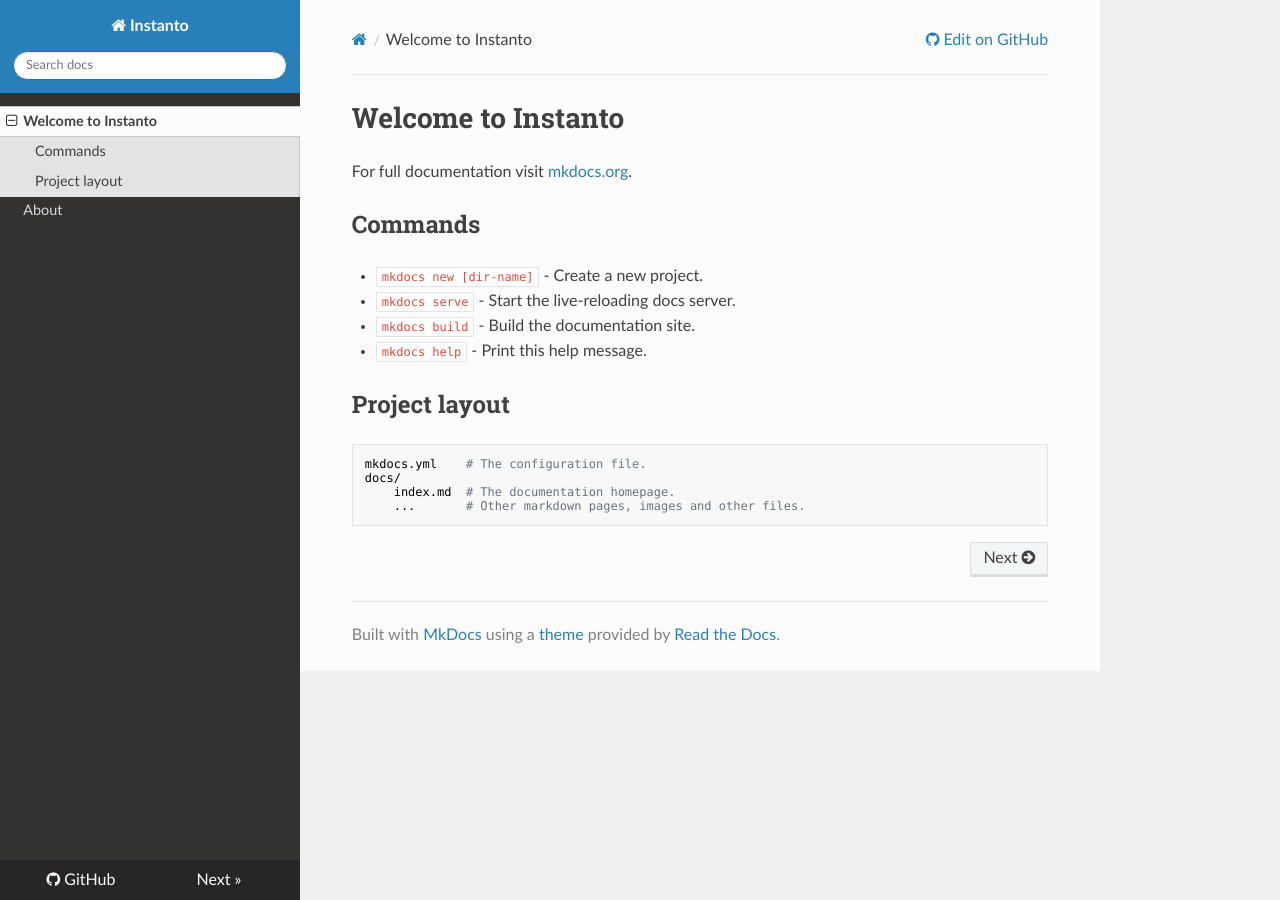
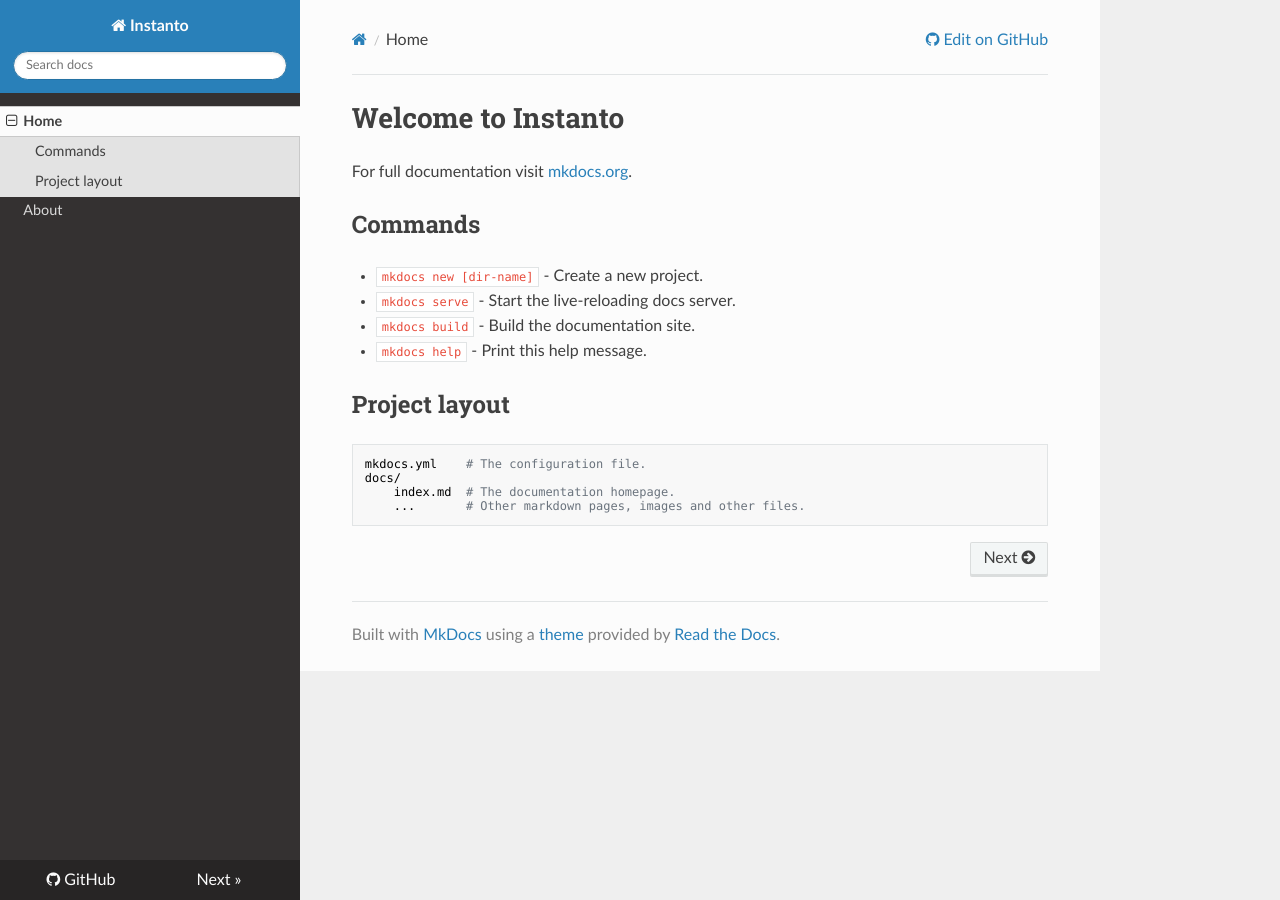
Before and after one commit to instanto/instanto-docs, an MkDocs documentation site: the page built from docs/index.md, in a window 1280 px wide. Built offline with MkDocs 1.6.1, drawn with Linux system fonts in a browser that asks for light colours; nearby versions of some CDN libraries; old or Windows-style settings are respelled for this version of MkDocs; part of the change alters nothing that is shown.

Commit message:
Added toc

```diff
--- a/mkdocs.yml
+++ b/mkdocs.yml
@@ -2,3 +2,6 @@ site_name: Instanto
 theme: readthedocs
 repo_url: https://github.com/instanto/instanto-docs/
 site_favicon: favicon.ico
+pages:
+- [index.md, Home]
+- [about.md, About]
```
